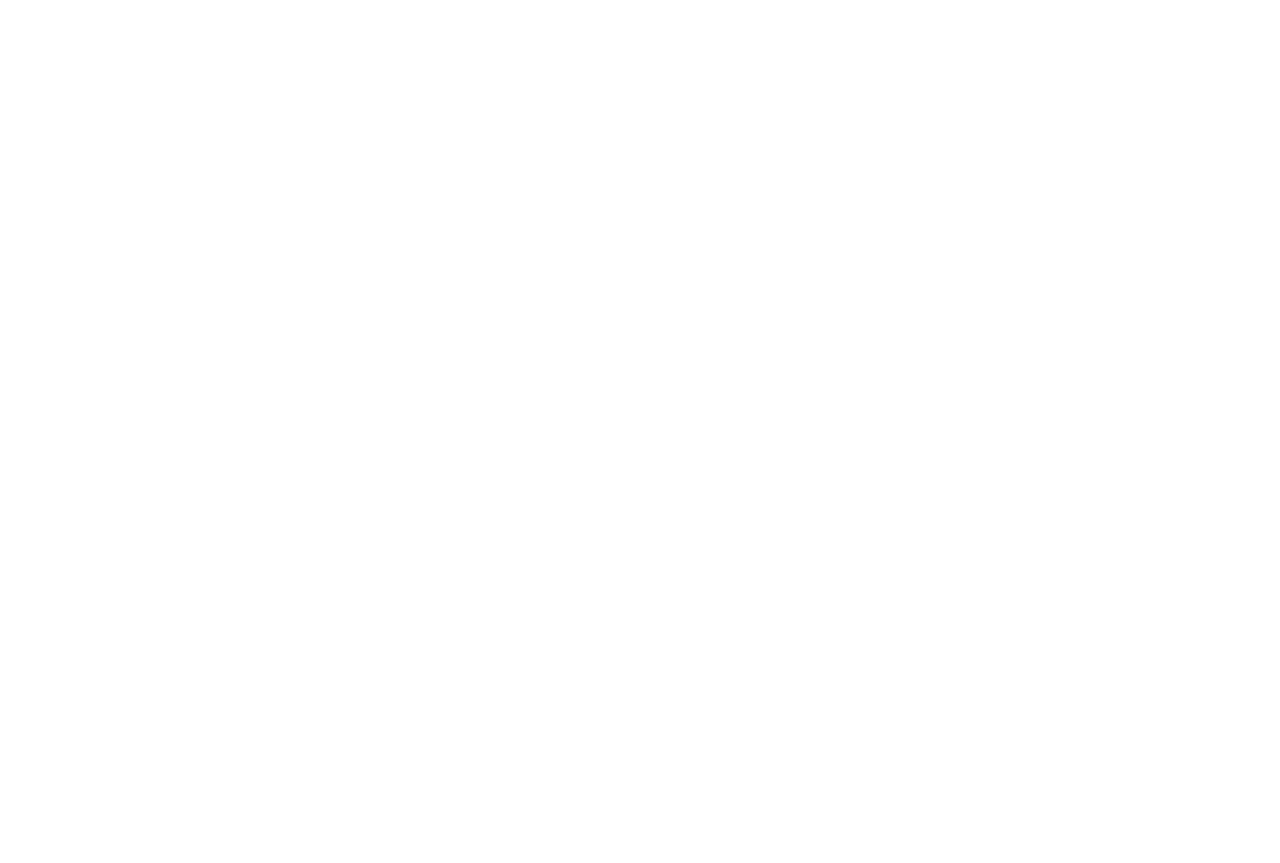
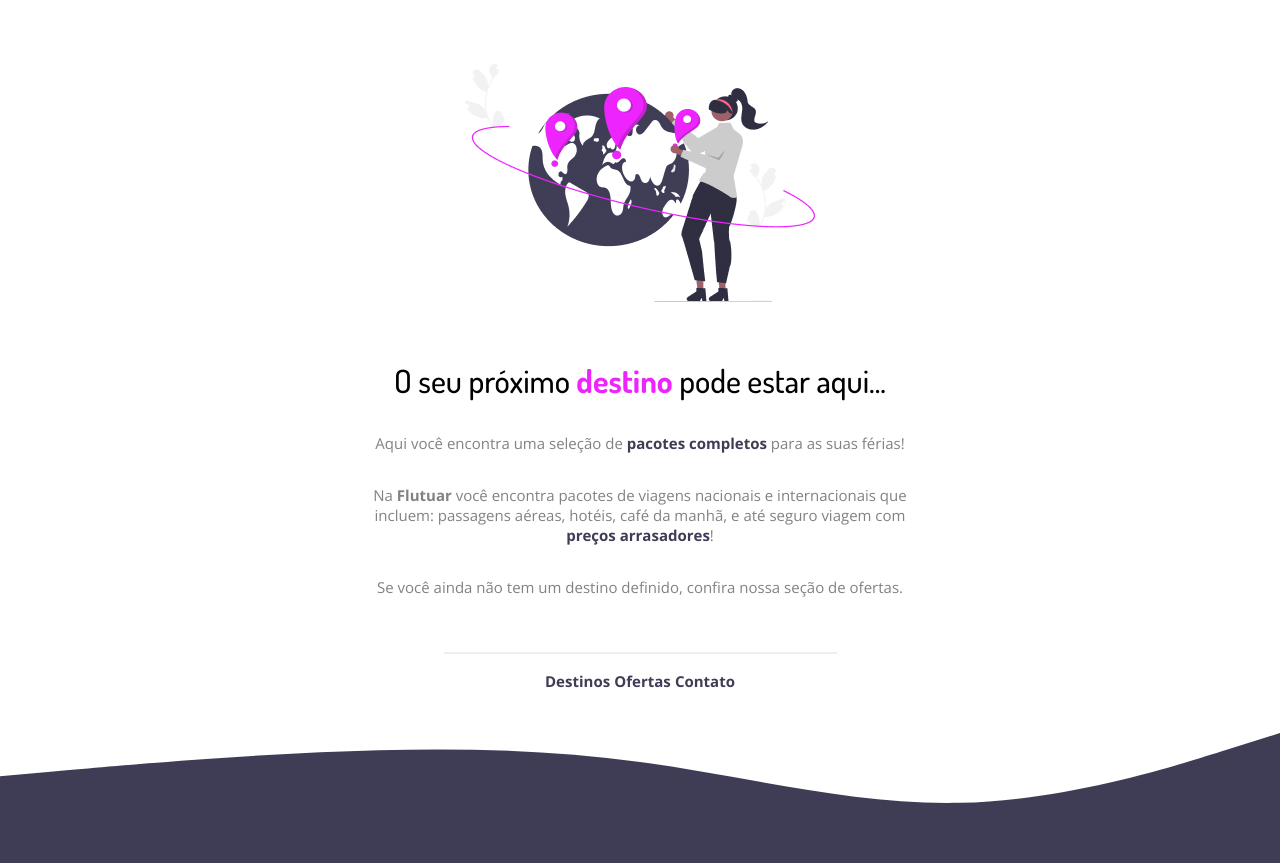
Before and after one commit to FredericoGrz/rocketseat-desafio-extra-stage2, a plain HTML site: page index.html in a window 1280 px wide. Before the commit the page ends 800 px from the top, so only its background shows below. Drawn offline with nearby package versions, Linux system fonts and the light colour scheme.

Commit message:
commit final

```diff
--- a/index.html
+++ b/index.html
@@ -1,12 +1,40 @@
 <!DOCTYPE html>
 <html lang="pt-br">
+
 <head>
   <meta charset="UTF-8">
+  <link rel="preconnect" href="https://fonts.googleapis.com">
+  <link rel="preconnect" href="https://fonts.gstatic.com" crossorigin>
   <meta name="viewport" content="width=device-width, initial-scale=1.0">
-  <link rel="icon" type="image/png" href="images/Favicon.png">
+  <link rel="icon" type="image/svg" href="images/Favicon.svg">
+
+  <link href="https://fonts.googleapis.com/css2?family=Dosis:wght@500;700&family=Open+Sans:wght@400;700&display=swap"
+    rel="stylesheet">
+  <link rel="stylesheet" href="style.css">
   <title>Flutuar.com</title>
 </head>
+
 <body>
+  <div class="main">
+    <img src="images/img1.jpg" alt="Uma mulher segurando o globo onde ha 3 simbolos de localizacao rosa">
+    <h1>O seu próximo <span>destino</span> pode estar aqui...</h1>
+    <p>Aqui você encontra uma seleção de <span class="dark-purple">pacotes completos</span> para as suas férias!</p>
+    <p>
+      Na <span>Flutuar</span> você encontra pacotes de viagens nacionais e internacionais que incluem: passagens aéreas,
+      hotéis, café
+      da manhã, e até seguro viagem com <span class="dark-purple">preços arrasadores</span>!
+    </p>
+    <p>Se você ainda não tem um destino definido, confira nossa seção de ofertas.</p>
+  </div>
+  <div id="footer">
+    <div class="line"></div>
+    <a class="dark-purple"href="">Destinos</a>
+    <a class="dark-purple"href="">Ofertas</a>
+    <a class="dark-purple"href="">Contato</a>
+    <div class="flex">
+      <img id="wave" src="images/Wave.svg" alt="Uma onda azul">
+    </div>
+  </div>
+</body>
 
-</body>
 </html>
--- a/style.css
+++ b/style.css
@@ -1,3 +1,66 @@
 body {
   margin: 0;
+  text-align: center;
+  font-family: 'Open Sans', sans-serif;
 }
+
+.main {
+  width: 626px;
+  margin: 64px auto 55px;
+}
+
+.main img {
+  margin-bottom: 32px;
+}
+
+.main p {
+  width: 540px;
+  margin: 32px auto;
+  color: #828282;
+  font-size: 15px;
+  font-weight: 400;
+}
+
+p span {
+  font-weight: 700;
+}
+
+.dark-purple {
+  color: #3F3D56;
+}
+
+h1 {
+  font-family: 'Dosis', sans-serif;
+  font-size: 32px;
+  font-weight: 500;
+}
+
+h1 span {
+  font-weight: 700;
+  color: #EE24FF;
+}
+
+#footer .line {
+  width: 391px;
+  margin: 0px auto 16px;
+  border: 1px solid #ECEFF2;
+}
+
+#footer a {
+  text-decoration: none;
+  font-size: 15px;
+  font-weight: 700;
+}
+
+#wave {
+  margin-top: 40.83px;
+  position: relative;
+  bottom: 0;
+  left: 0;
+  right: 0;
+  width: 100%;
+}
+
+.flex {
+  display: flex;
+}
```
Also changed, not shown: images/Favicon.png (deleted), images/Favicon.svg (added), images/Wave.png (deleted), images/Wave.svg (added).
